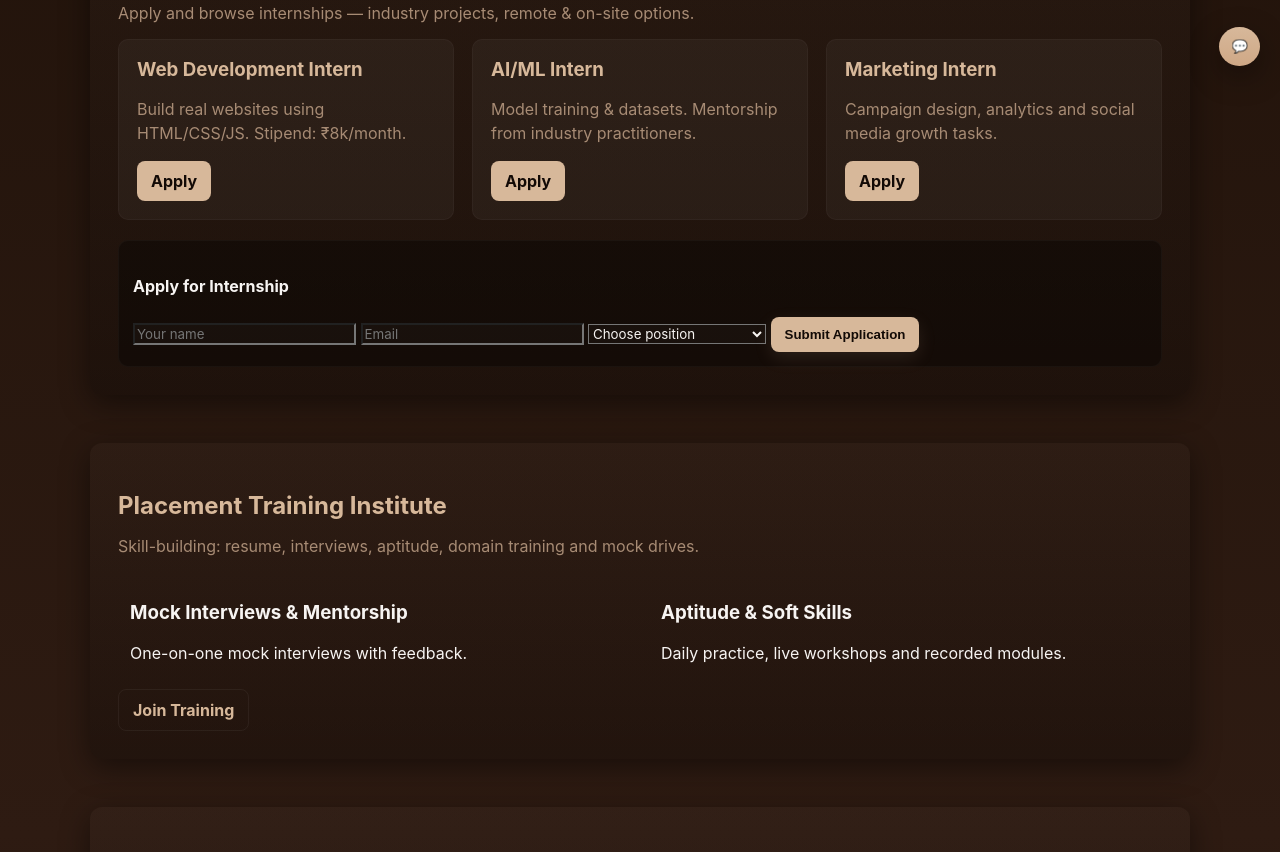
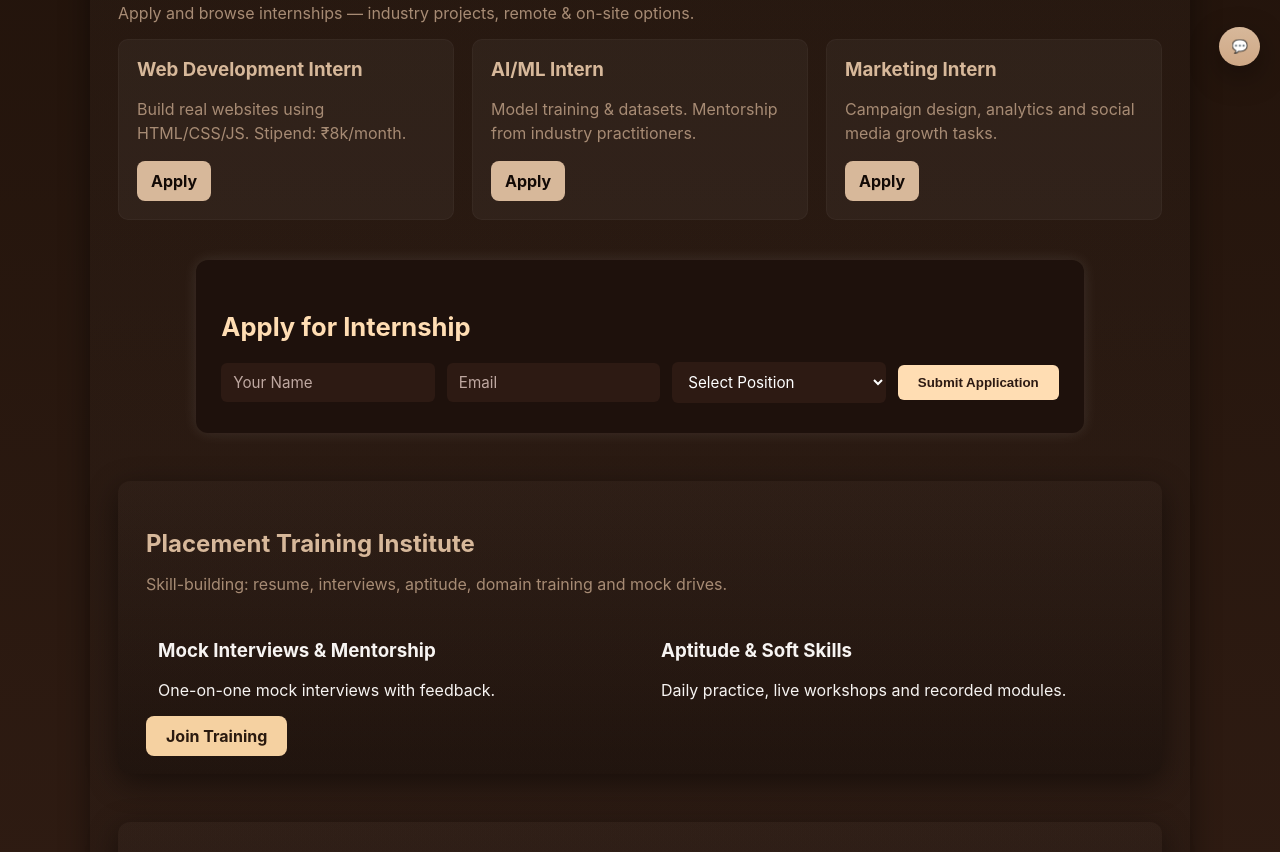
Before and after one commit to shravya-9705/SCT_WD_01, a plain HTML site: page index.html in a window 1280 px wide. Shown: the part 714-1566 px from the top of the page. Drawn offline with Linux system fonts and the light colour scheme.

Commit message:
Updated project with latest design and smooth animation

```diff
--- a/index.html
+++ b/index.html
@@ -59,21 +59,21 @@
       </div>
 
       <!-- quick apply modal trigger -->
-      <div id="apply-intern" class="apply-box">
-        <h4>Apply for Internship</h4>
-        <form id="internForm">
-          <input name="name" placeholder="Your name" required />
-          <input name="email" type="email" placeholder="Email" required />
-          <select name="position" required>
-            <option value="">Choose position</option>
+      <section class="apply-section">
+  <h2>Apply for Internship</h2>
+  <form class="apply-form">
+    <input type="text" placeholder="Your Name" required>
+    <input type="email" placeholder="Email" required>
+    <select required>
+      <option value="">Select Position</option>
       <option>Web Development Intern</option>
       <option>AI/ML Intern</option>
       <option>Marketing Intern</option>
     </select>
-          <button type="submit" class="btn primary">Submit Application</button>
+    <button type="submit">Submit Application</button>
   </form>
-      </div>
 </section>
+
 
     <!-- PLACEMENT TRAINING -->
     <section id="training" class="section">
@@ -89,7 +89,7 @@
           <p>Daily practice, live workshops and recorded modules.</p>
         </div>
       </div>
-      <a href="https://www.tibacademy.in/" class="btn ghost">Join Training</a>
+      <a href="https://www.tibacademy.in/" class="apply-btn">Join Training</a>
     </section>
 
     <!-- SCHOLARSHIPS -->
@@ -159,7 +159,7 @@
   </main>
 
   <footer class="site-footer">
-    <small>© 2025 EduConnect • Channabasaveshwara Institute of Technology</small>
+    <small>© 2025 EduConnect • Created with ❤️ by SkillCraft Students</small>
   </footer>
 
   <!-- Chatbot -->
@@ -178,5 +178,19 @@
   </div>
 
   <script src="script.js"></script>
+  <script>
+  const reveals = document.querySelectorAll('.reveal');
+
+  const observer = new IntersectionObserver(entries => {
+    entries.forEach(entry => {
+      if (entry.isIntersecting) {
+        entry.target.classList.add('visible');
+      }
+    });
+  });
+
+  reveals.forEach(r => observer.observe(r));
+</script>
+
 </body>
 </html>
--- a/style.css
+++ b/style.css
@@ -166,3 +166,109 @@ body{
   font-size: 14px;
   color: #fff0da;
 }
+/* Apply Section Styling */
+.apply-section {
+  background-color: #1e110c;
+  border-radius: 12px;
+  padding: 30px 25px;
+  margin: 40px auto;
+  width: 85%;
+  box-shadow: 0 0 15px rgba(255, 255, 255, 0.1);
+}
+
+.apply-section h2 {
+  color: #ffddb3;
+  margin-bottom: 20px;
+  font-size: 1.6rem;
+  font-weight: bold;
+}
+
+.apply-form {
+  display: flex;
+  flex-wrap: wrap;
+  gap: 12px;
+  align-items: center;
+}
+
+.apply-form input,
+.apply-form select {
+  flex: 1;
+  min-width: 180px;
+  padding: 10px 12px;
+  border-radius: 6px;
+  border: none;
+  outline: none;
+  background-color: #2d1a13;
+  color: #fff;
+  font-size: 0.95rem;
+}
+
+.apply-form input::placeholder {
+  color: #bfa8a1;
+}
+
+.apply-form button {
+  padding: 10px 20px;
+  background-color: #ffddb3;
+  color: #2d1a13;
+  border: none;
+  border-radius: 6px;
+  font-weight: bold;
+  cursor: pointer;
+  transition: all 0.3s ease;
+}
+
+.apply-form button:hover {
+  background-color: #ffb870;
+  transform: translateY(-2px);
+}
+/* Page fade-in animation */
+@keyframes fadeInSmooth {
+  from {
+    opacity: 0;
+    transform: translateY(20px);
+  }
+  to {
+    opacity: 1;
+    transform: translateY(0);
+  }
+}
+
+body {
+  animation: fadeInSmooth 1.2s ease-out;
+}
+.reveal {
+  opacity: 0;
+  transform: translateY(30px);
+  transition: all 0.8s ease;
+}
+
+.reveal.visible {
+  opacity: 1;
+  transform: translateY(0);
+}
+.apply-btn {
+  background-color: #f5d1a1; /* same color as Apply button */
+  color: #2a1a0f;
+  padding: 10px 20px;
+  border-radius: 8px;
+  font-weight: bold;
+  text-decoration: none;
+  border: none;
+  cursor: pointer;
+  transition: all 0.3s ease;
+}
+
+.apply-btn:hover {
+  background-color: #e0b97f;
+  transform: scale(1.05);
+}
+footer {
+  text-align: center;
+  padding: 20px;
+  background-color: #1e1109;
+  color: #f5d1a1;
+  font-size: 14px;
+  margin-top: 40px;
+  border-top: 1px solid #3b2a20;
+}
```
Lines whose indentation alone changed are shown as unchanged.
